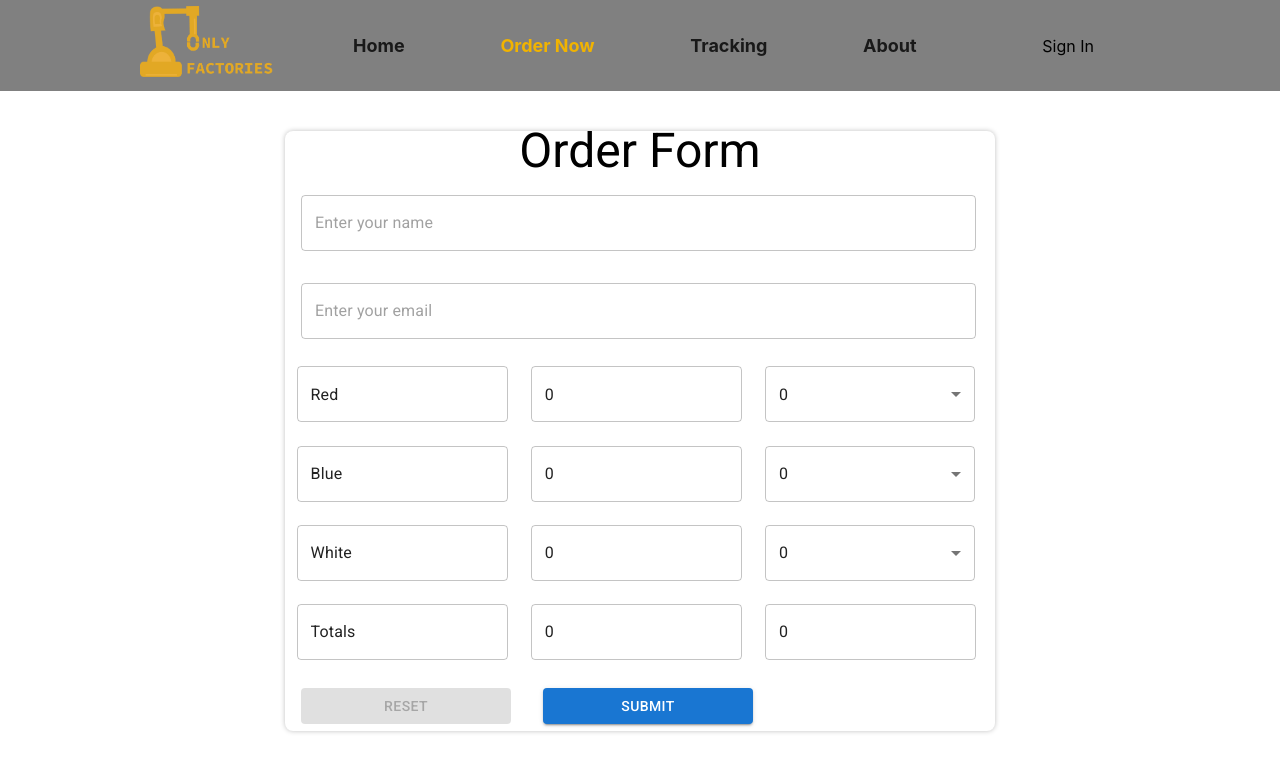
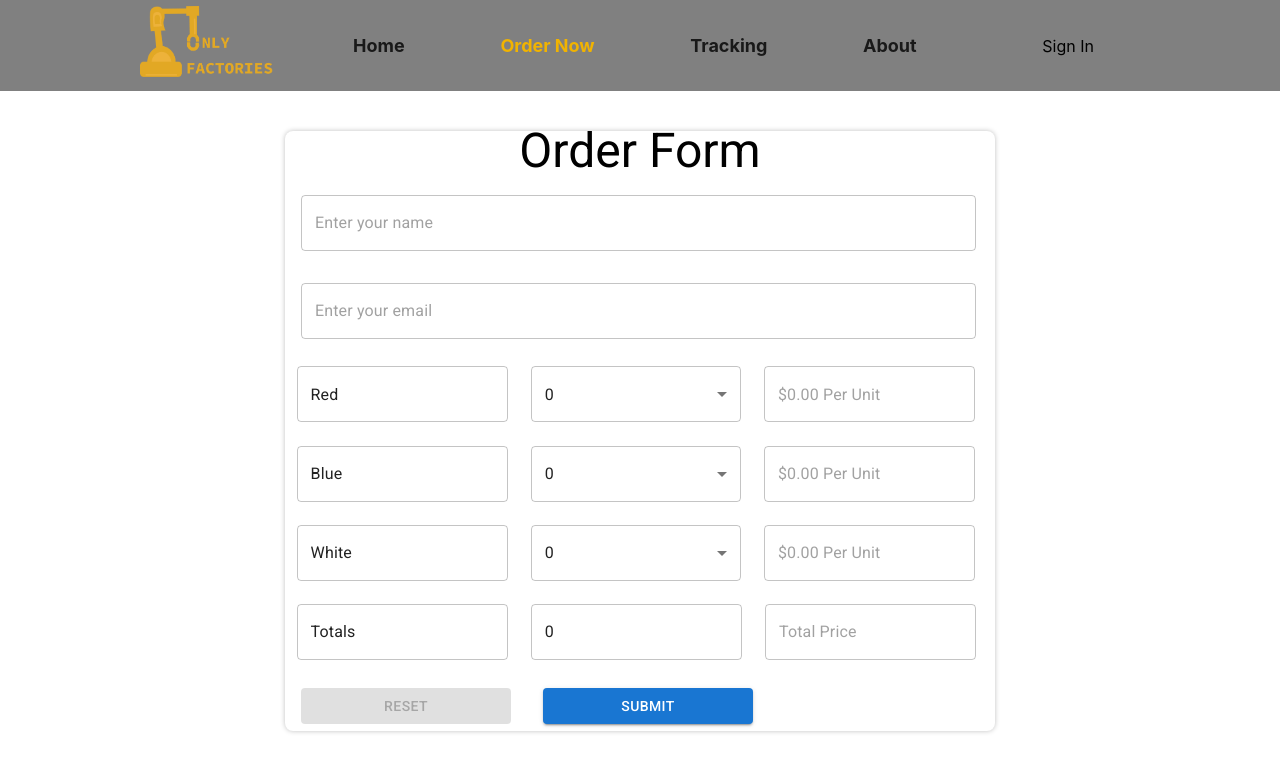
Before and after one commit to keeperkell/OnlyFactories, a React (Create React App) app in the folder capstone/: page /ordering in a window 1280 px wide. Shown: the top 772 px of the page. Built offline with nearby package versions, Linux system fonts and the light colour scheme.

Commit message:
Update OrderBox.js
Pricing now displays in the format "$ price Per Unit", 'price' is also forced to 2 decimal places.

```diff
--- a/capstone/src/components/OrderBox.js
+++ b/capstone/src/components/OrderBox.js
@@ -40,7 +40,10 @@ const initialValues = {
 }
 
 //variables for item prices
-var red_price = 0.00, blue_price=0.00, white_price = 0.00;
+var red_price = 0, blue_price=0, white_price = 0, total_price = 0;
+
+//variables to display item prices in format $ price.xx
+var redP_display, blueP_display, whiteP_display, totalP_display;
 
 const validationSchema =
   Yup.object().shape({
@@ -455,7 +458,7 @@ const OrderForm = () => {
   //query prices with very long delay
   useEffect(()=>{
     const timer = setTimeout(() =>{
-        getQuantities();
+        getItemPricing();
     }, 10000);
 });
 
@@ -475,17 +478,16 @@ const OrderForm = () => {
   }
 
 //fetch data
-const getQuantities = async () => {
+const getItemPricing = async () => {
   //local
-  const response = await fetch(`http://localhost:3306/api/itemPrices/`);
+  //const response = await fetch(`http://localhost:3306/api/itemPrices/`);
   //server
-  //const response = await fetch(`https://onlyfactories.duckdns.org:3306/api/itemPrices/`);
+  const response = await fetch(`https://onlyfactories.duckdns.org:3306/api/itemPrices/`);
 
   const jsonData = await response.json();
   console.log(jsonData);
   setPrices(jsonData);
   //alert(JSON.stringify(jsonData))
-  }
 
   //mapping JSON data
   itemPrices.map((jData, index) => (
@@ -493,7 +495,27 @@ const getQuantities = async () => {
         blue_price = itemPrices[1].cust_price,
         white_price = itemPrices[2].cust_price}
     </l>
+
   ))
+
+  /////////////////Start Pricing Display////////////////////////////////
+  //format prices for proper display
+  //get to 2 decimal places
+  red_price = red_price.toFixed(2);
+  blue_price = blue_price.toFixed(2);
+  white_price = white_price.toFixed(2);
+  total_price = ((valueRED*red_price) + (valueBLUE*blue_price) + (valueWHITE*white_price)).toFixed(2);
+
+  //add $ to display out
+  redP_display = "${0}   Per Unit".replace('{0}', red_price);
+  blueP_display = "${0}  Per Unit".replace('{0}', blue_price);
+  whiteP_display = "${0}  Per Unit".replace('{0}', white_price);
+  totalP_display = "${0}".replace('{0}', total_price);
+
+  /////////////////End Pricing display///////////////////////////////
+
+  }
+
 
   const handlePopSubmit = async (values) => {
               //sendMQTTOrder();
@@ -534,17 +556,17 @@ const getQuantities = async () => {
 
               //Send data to NodeJS(databse) via POST Start
 
-              /*
+
               //Keep the line below this for local host testing -- fetch order data
-              const response = await fetch(`http://localhost:3306/api/ordering`,{
+              /*const response = await fetch(`http://localhost:3306/api/ordering`,{
                   method: 'POST',
                   headers: {
                       'Accept': 'application/json',
                       'Content-Type': 'application/json',
                   },
                   body: JSON.stringify(orderDetails),
-                  })
-              */
+                  })*/
+
 
               //Keep line below this for testing over live connection -- fetch order data
 
@@ -674,21 +696,7 @@ const getQuantities = async () => {
                           readOnly: true,
                         }}
                     />
-                  </MUI.FormControl>
-
-                  <MUI.FormControl sx={{m: 1.45, minWidth: 180}}>
-                    <MUI.TextField
-                        id="red_price"
-                        name="red_price"
-                        placeholder="$0.00 Per Unit"
-                        type="text"
-                        value={red_price}
-                        //disabled={true}
-                        InputProps={{
-                          readOnly: true,
-                        }}
-                    />
-                  </MUI.FormControl>
+                    </MUI.FormControl>
 
                   <MUI.FormControl sx={{m: 1.45, minWidth: 210}}>
                     <MUI.InputLabel id="quantity-select-label"></MUI.InputLabel>
@@ -711,11 +719,11 @@ const getQuantities = async () => {
 
                   <MUI.FormControl sx={{m: 1.45, minWidth: 180}}>
                     <MUI.TextField
-                        id="color_2"
-                        name="color_2"
-                        placeholder="Blue"
+                        id="red_price"
+                        name="red_price"
+                        placeholder="$0.00 Per Unit"
                         type="text"
-                        value="Blue"
+                        value={redP_display}
                         //disabled={true}
                         InputProps={{
                           readOnly: true,
@@ -725,11 +733,11 @@ const getQuantities = async () => {
 
                   <MUI.FormControl sx={{m: 1.45, minWidth: 180}}>
                     <MUI.TextField
-                        id="blue_price"
-                        name="blue_price"
-                        placeholder="$0.00 Per Unit"
+                        id="color_2"
+                        name="color_2"
+                        placeholder="Blue"
                         type="text"
-                        value={blue_price}
+                        value="Blue"
                         //disabled={true}
                         InputProps={{
                           readOnly: true,
@@ -758,11 +766,11 @@ const getQuantities = async () => {
 
                   <MUI.FormControl sx={{m: 1.45, minWidth: 180}}>
                     <MUI.TextField
-                        id="color_3"
-                        name="color_3"
-                        placeholder="White"
+                        id="blue_price"
+                        name="blue_price"
+                        placeholder="$0.00 Per Unit"
                         type="text"
-                        value="White"
+                        value={blueP_display}
                         //disabled={true}
                         InputProps={{
                           readOnly: true,
@@ -772,11 +780,11 @@ const getQuantities = async () => {
 
                   <MUI.FormControl sx={{m: 1.45, minWidth: 180}}>
                     <MUI.TextField
-                        id="white_price"
-                        name="white_price"
-                        placeholder="$0.00 Per Unit"
+                        id="color_3"
+                        name="color_3"
+                        placeholder="White"
                         type="text"
-                        value={white_price}
+                        value="White"
                         //disabled={true}
                         InputProps={{
                           readOnly: true,
@@ -805,6 +813,20 @@ const getQuantities = async () => {
 
                   <MUI.FormControl sx={{m: 1.45, minWidth: 180}}>
                     <MUI.TextField
+                        id="white_price"
+                        name="white_price"
+                        placeholder="$0.00 Per Unit"
+                        type="text"
+                        value={whiteP_display}
+                        //disabled={true}
+                        InputProps={{
+                          readOnly: true,
+                        }}
+                    />
+                  </MUI.FormControl>
+
+                  <MUI.FormControl sx={{m: 1.45, minWidth: 180}}>
+                    <MUI.TextField
                         id="totals"
                         name="totals"
                         placeholder="Totals"
@@ -819,11 +841,11 @@ const getQuantities = async () => {
 
                   <MUI.FormControl sx={{m: 1.45, minWidth: 180}}>
                     <MUI.TextField
-                        id="total_price"
-                        name="total_price"
-                        placeholder="Total Price"
+                        id="total_quantity"
+                        name="total_quantity"
+                        placeholder="Total Quantity"
                         type="text"
-                        value={(valueRED*red_price) + (valueBLUE*blue_price) + (valueWHITE*white_price)}
+                        value={valueRED + valueBLUE + valueWHITE}
                         //disabled={true}
                         InputProps={{
                           readOnly: true,
@@ -833,11 +855,11 @@ const getQuantities = async () => {
 
                   <MUI.FormControl sx={{m: 1.45, minWidth: 180}}>
                     <MUI.TextField
-                        id="total_quantity"
-                        name="total_quantity"
-                        placeholder="Total Quantity"
+                        id="total_price"
+                        name="total_price"
+                        placeholder="Total Price"
                         type="text"
-                        value={valueRED + valueBLUE + valueWHITE}
+                        value={totalP_display}
                         //disabled={true}
                         InputProps={{
                           readOnly: true,
```
